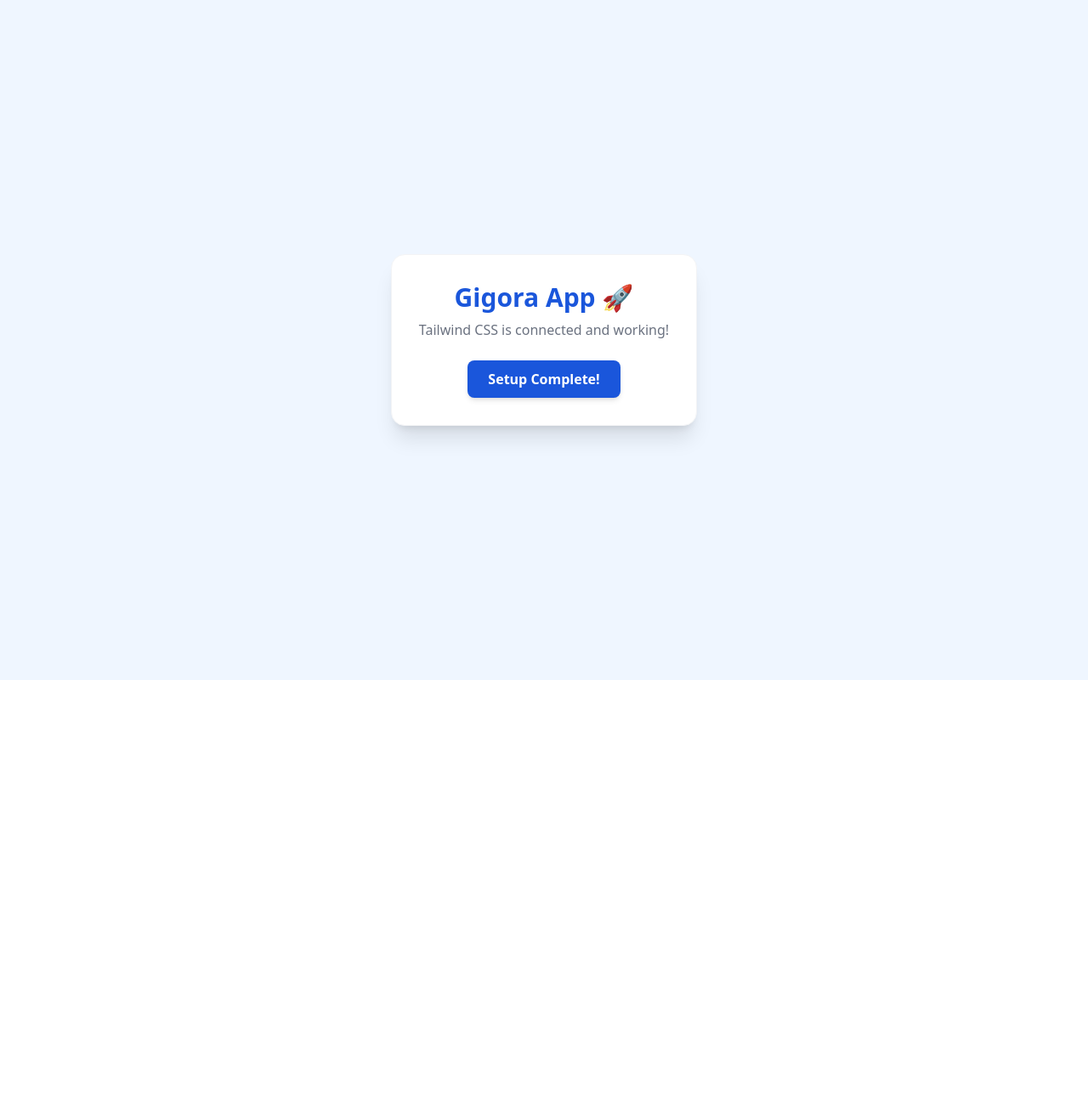
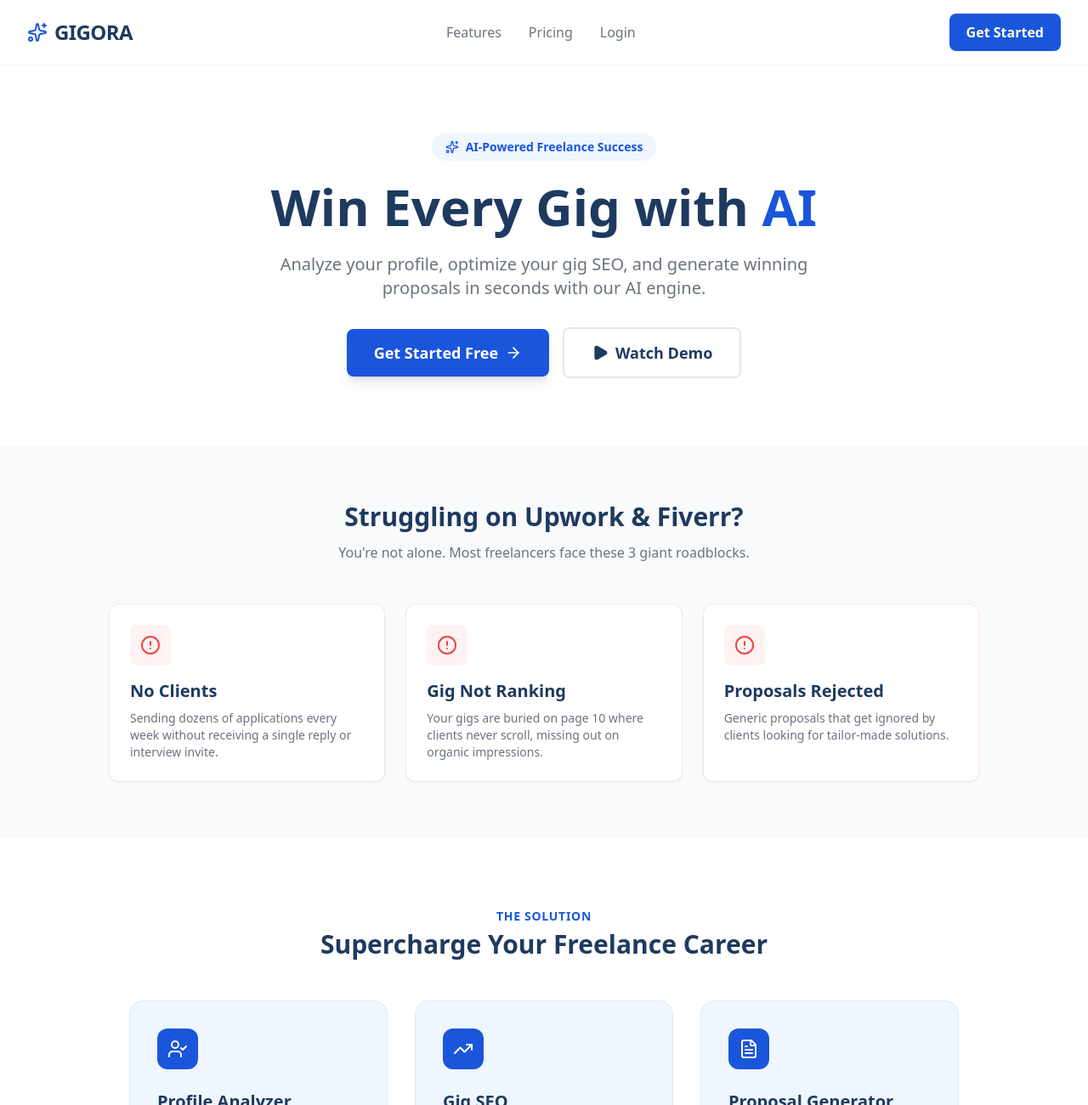
Before and after one commit to quratulain33570/gigora-app, a React (Create React App) app in the folder gigora-frontend/: page / in a window 1280 px wide. Shown: the top 1300 px of the page at 85% size. Before the commit the page ends 800 px from the top, so only its background shows below. Built offline with nearby package versions, Linux system fonts and the light colour scheme.

Commit message:
Day 2: Built complete landing page with Navbar, Hero, Problem, Solution, and Footer

```diff
--- a/gigora-frontend/src/App.js
+++ b/gigora-frontend/src/App.js
@@ -1,17 +1,10 @@
+import React from 'react';
+import Landing from './pages/Landing';
+
 function App() {
   return (
-    <div className="min-h-screen bg-lightBlue flex flex-col items-center justify-center p-4">
-      <div className="bg-white p-8 rounded-2xl shadow-xl max-w-md text-center border border-gray-100">
-        <h1 className="text-3xl font-bold text-primary mb-2">
-          Gigora App 🚀
-        </h1>
-        <p className="text-grayText mb-6">
-          Tailwind CSS is connected and working!
-        </p>
-        <button className="bg-primary hover:bg-navy text-white font-semibold px-6 py-2.5 rounded-lg transition duration-200 shadow-md">
-          Setup Complete!
-        </button>
-      </div>
+    <div>
+      <Landing />
     </div>
   );
 }
--- /dev/null
+++ b/gigora-frontend/src/pages/Landing.jsx
@@ -0,0 +1,145 @@
+import React from 'react';
+import {
+  Sparkles,
+  TrendingUp,
+  FileText,
+  UserCheck,
+  AlertCircle,
+  ArrowRight,
+  Play
+} from 'lucide-react';
+
+export default function Landing() {
+  return (
+    <div className="min-h-screen bg-white text-darkText font-sans">
+
+      {/* 1️⃣ NAVBAR */}
+      <nav className="flex items-center justify-between px-8 py-4 bg-white border-b border-gray-100 sticky top-0 z-50">
+        <div className="flex items-center gap-2">
+          <Sparkles className="w-6 h-6 text-primary" />
+          <span className="text-2xl font-bold text-navy tracking-tight">GIGORA</span>
+        </div>
+
+        <div className="hidden md:flex items-center space-x-8 font-medium text-grayText">
+          <a href="#features" className="hover:text-primary transition">Features</a>
+          <a href="#pricing" className="hover:text-primary transition">Pricing</a>
+          <a href="#login" className="hover:text-primary transition">Login</a>
+        </div>
+
+        <button className="bg-primary hover:bg-navy text-white px-5 py-2.5 rounded-lg font-semibold transition shadow-sm">
+          Get Started
+        </button>
+      </nav>
+
+      {/* 2️⃣ HERO SECTION */}
+      <section className="px-6 py-20 text-center max-w-4xl mx-auto">
+        <span className="inline-flex items-center gap-2 bg-lightBlue text-primary px-4 py-1.5 rounded-full text-sm font-semibold mb-6">
+          <Sparkles className="w-4 h-4" /> AI-Powered Freelance Success
+        </span>
+        <h1 className="text-4xl md:text-6xl font-extrabold text-navy leading-tight mb-6">
+          Win Every Gig with <span className="text-primary">AI</span>
+        </h1>
+        <p className="text-lg md:text-xl text-grayText mb-8 max-w-2xl mx-auto">
+          Analyze your profile, optimize your gig SEO, and generate winning proposals in seconds with our AI engine.
+        </p>
+        <div className="flex flex-col sm:flex-row items-center justify-center gap-4">
+          <button className="w-full sm:w-auto bg-primary hover:bg-navy text-white px-8 py-3.5 rounded-lg font-bold text-lg transition flex items-center justify-center gap-2 shadow-lg">
+            Get Started Free <ArrowRight className="w-5 h-5" />
+          </button>
+          <button className="w-full sm:w-auto border-2 border-gray-200 hover:border-navy text-navy px-8 py-3.5 rounded-lg font-bold text-lg transition flex items-center justify-center gap-2">
+            <Play className="w-5 h-5 fill-navy" /> Watch Demo
+          </button>
+        </div>
+      </section>
+
+      {/* 3️⃣ PROBLEM SECTION */}
+      <section className="py-16 bg-slate-50 border-y border-gray-100 px-6">
+        <div className="max-w-5xl mx-auto">
+          <div className="text-center mb-12">
+            <h2 className="text-3xl font-bold text-navy mb-3">Struggling on Upwork & Fiverr?</h2>
+            <p className="text-grayText">You're not alone. Most freelancers face these 3 giant roadblocks.</p>
+          </div>
+
+          <div className="grid md:grid-cols-3 gap-6">
+            <div className="bg-white p-6 rounded-xl border border-red-100 shadow-sm">
+              <div className="w-12 h-12 bg-red-50 rounded-lg flex items-center justify-center text-red-500 mb-4">
+                <AlertCircle className="w-6 h-6" />
+              </div>
+              <h3 className="text-xl font-bold text-navy mb-2">No Clients</h3>
+              <p className="text-grayText text-sm">Sending dozens of applications every week without receiving a single reply or interview invite.</p>
+            </div>
+
+            <div className="bg-white p-6 rounded-xl border border-red-100 shadow-sm">
+              <div className="w-12 h-12 bg-red-50 rounded-lg flex items-center justify-center text-red-500 mb-4">
+                <AlertCircle className="w-6 h-6" />
+              </div>
+              <h3 className="text-xl font-bold text-navy mb-2">Gig Not Ranking</h3>
+              <p className="text-grayText text-sm">Your gigs are buried on page 10 where clients never scroll, missing out on organic impressions.</p>
+            </div>
+
+            <div className="bg-white p-6 rounded-xl border border-red-100 shadow-sm">
+              <div className="w-12 h-12 bg-red-50 rounded-lg flex items-center justify-center text-red-500 mb-4">
+                <AlertCircle className="w-6 h-6" />
+              </div>
+              <h3 className="text-xl font-bold text-navy mb-2">Proposals Rejected</h3>
+              <p className="text-grayText text-sm">Generic proposals that get ignored by clients looking for tailor-made solutions.</p>
+            </div>
+          </div>
+        </div>
+      </section>
+
+      {/* 4️⃣ SOLUTION SECTION */}
+      <section id="features" className="py-20 px-6 max-w-5xl mx-auto">
+        <div className="text-center mb-12">
+          <span className="text-primary font-semibold uppercase tracking-wider text-sm">The Solution</span>
+          <h2 className="text-3xl font-bold text-navy mt-1">Supercharge Your Freelance Career</h2>
+        </div>
+
+        <div className="grid md:grid-cols-3 gap-8">
+          <div className="bg-lightBlue p-8 rounded-2xl border border-blue-100 hover:shadow-md transition">
+            <div className="w-12 h-12 bg-primary rounded-xl flex items-center justify-center text-white mb-6">
+              <UserCheck className="w-6 h-6" />
+            </div>
+            <h3 className="text-xl font-bold text-navy mb-2">Profile Analyzer</h3>
+            <p className="text-grayText text-sm">Instant feedback on your profile strengths, weaknesses, and a score out of 10 to stand out.</p>
+          </div>
+
+          <div className="bg-lightBlue p-8 rounded-2xl border border-blue-100 hover:shadow-md transition">
+            <div className="w-12 h-12 bg-primary rounded-xl flex items-center justify-center text-white mb-6">
+              <TrendingUp className="w-6 h-6" />
+            </div>
+            <h3 className="text-xl font-bold text-navy mb-2">Gig SEO</h3>
+            <p className="text-grayText text-sm">Optimize your titles, tags, and descriptions with high-converting keywords to rank on page 1.</p>
+          </div>
+
+          <div className="bg-lightBlue p-8 rounded-2xl border border-blue-100 hover:shadow-md transition">
+            <div className="w-12 h-12 bg-primary rounded-xl flex items-center justify-center text-white mb-6">
+              <FileText className="w-6 h-6" />
+            </div>
+            <h3 className="text-xl font-bold text-navy mb-2">Proposal Generator</h3>
+            <p className="text-grayText text-sm">Craft compelling, tailored cover letters from job descriptions in under 10 seconds.</p>
+          </div>
+        </div>
+      </section>
+
+      {/* 5️⃣ FOOTER */}
+      <footer className="bg-navy text-white py-12 px-6">
+        <div className="max-w-5xl mx-auto flex flex-col md:flex-row justify-between items-center gap-6 border-b border-gray-700 pb-8 mb-6">
+          <div className="flex items-center gap-2">
+            <Sparkles className="w-6 h-6 text-primary" />
+            <span className="text-2xl font-bold tracking-tight">GIGORA</span>
+          </div>
+          <div className="flex space-x-6 text-sm text-gray-300">
+            <a href="#features" className="hover:text-white transition">Features</a>
+            <a href="#pricing" className="hover:text-white transition">Pricing</a>
+            <a href="#privacy" className="hover:text-white transition">Privacy Policy</a>
+          </div>
+        </div>
+        <div className="text-center text-sm text-gray-400">
+          © Mufsa Developers 2026. All rights reserved.
+        </div>
+      </footer>
+
+    </div>
+  );
+}
```
